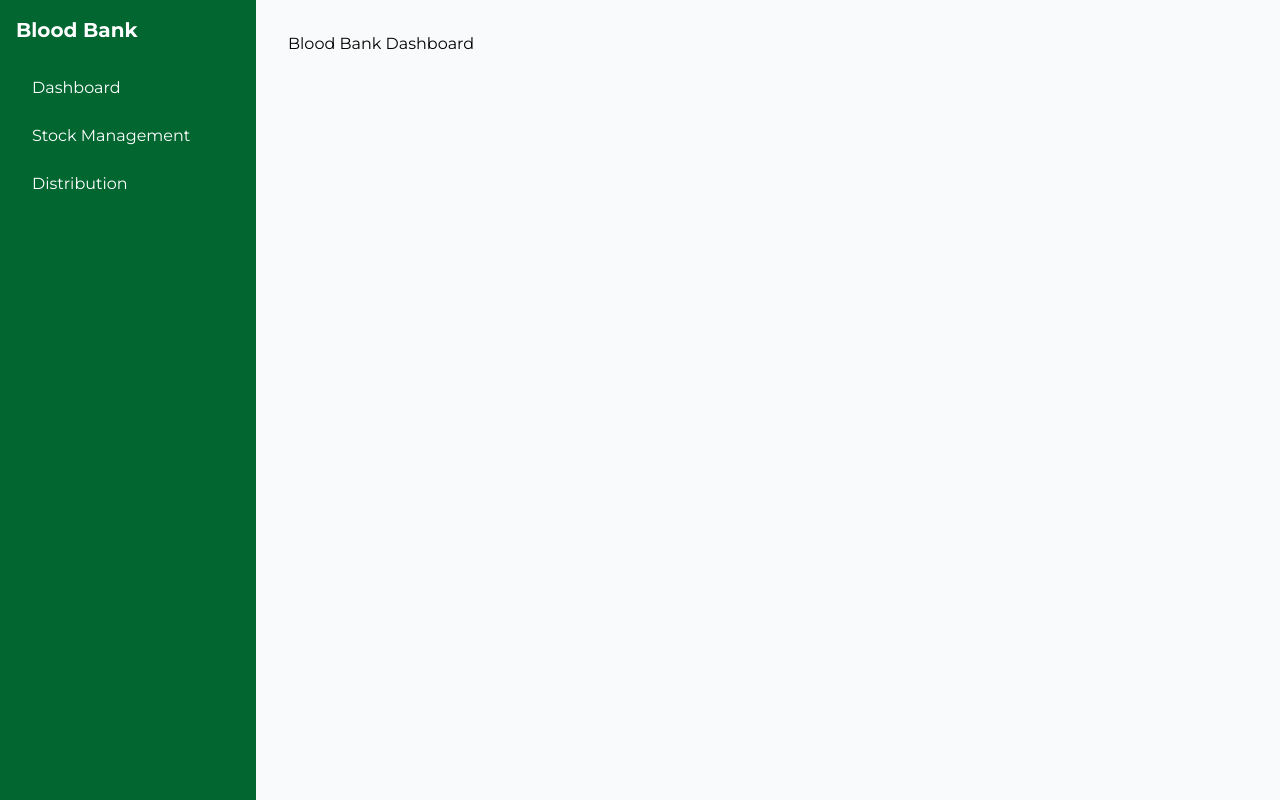
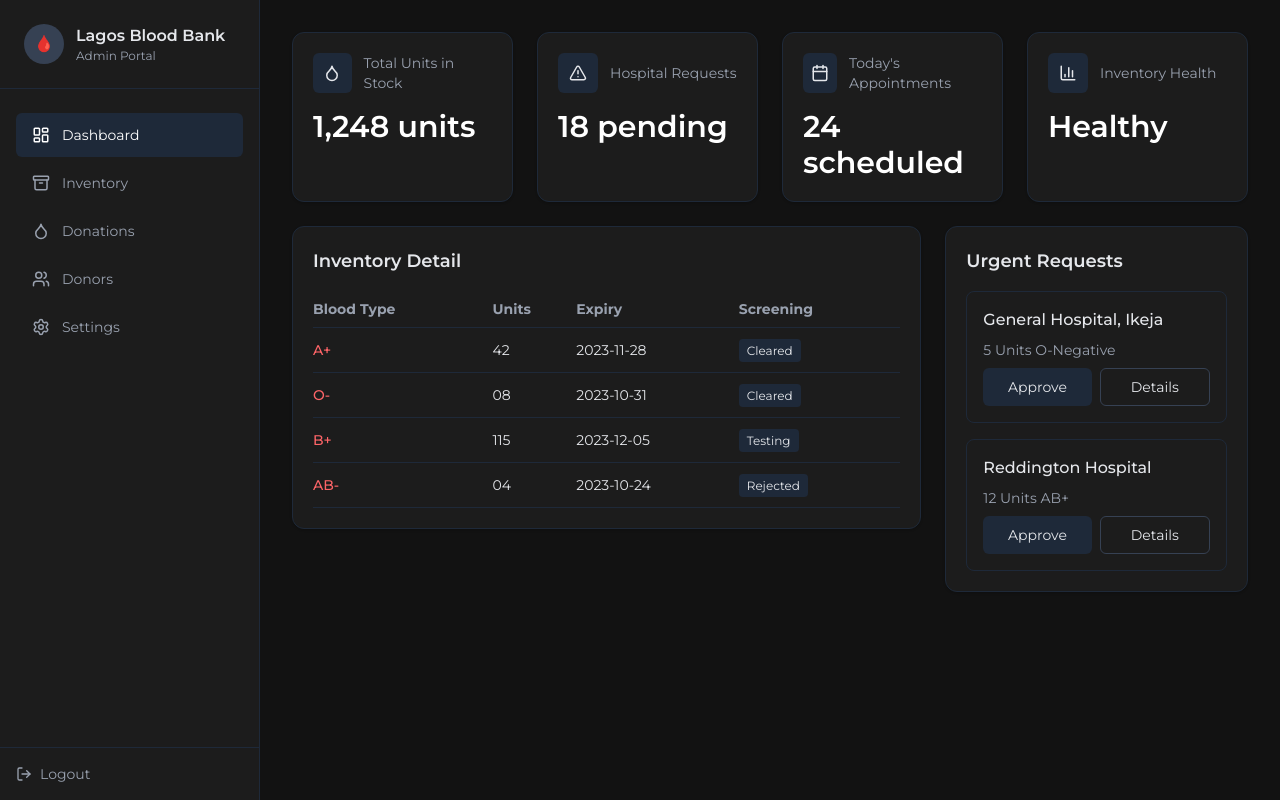
Before and after one commit to BloodDeck/Frontend, a React (Vite) app: page /bloodbank/dashboard in a window 1280 px wide. Built offline with nearby package versions, Linux system fonts and the light colour scheme.

Commit message:
WIP - Implement blood bank dashboard with inventory and request components

```diff
--- a/src/modules/bloodbank/bloodbank.routes.tsx
+++ b/src/modules/bloodbank/bloodbank.routes.tsx
@@ -1,20 +1,55 @@
-import { RouteObject } from 'react-router-dom';
+import { Navigate, RouteObject } from 'react-router-dom';
 import BloodBankLayout from './layout/BloodBankLayout';
 import BloodBankLogin from './auth/BloodBankLogin';
 import BloodBankOnboarding from './auth/BloodBankOnboarding';
+import Dashboard from "./dashboard/pages/Dashboard"
 
-const Dashboard = () => <div>Blood Bank Dashboard</div>;
-const Stock = () => <div>Stock Management</div>;
-const Distribution = () => <div>Distribution</div>;
+// Optional placeholder pages for now
+function InventoryPage() {
+  return <div className="text-white">Inventory Page</div>
+}
+
+function DonationsPage() {
+  return <div className="text-white">Donations Page</div>
+}
+
+function DonorsPage() {
+  return <div className="text-white">Donors Page</div>
+}
+
+function SettingsPage() {
+  return <div className="text-white">Settings Page</div>
+}
 
 export const bloodBankRoutes: RouteObject[] = [
 	{
 		path: '/bloodbank',
-        element: <BloodBankLayout />,
+		element: <BloodBankLayout/>,
 		children: [
-            { path: 'dashboard', element: <Dashboard /> },
-            { path: 'stock', element: <Stock /> },
-            { path: 'distribution', element: <Distribution /> },
+			{
+				index: true,
+				element: <Navigate to="dashboard" replace />,
+			},
+			{
+				path: "dashboard",
+				element: <Dashboard />,
+			},
+			{
+				path: "inventory",
+				element: <InventoryPage />,
+			},
+			{
+				path: "donations",
+				element: <DonationsPage />,
+			},
+			{
+				path: "donors",
+				element: <DonorsPage />,
+			},
+			{
+				path: "settings",
+				element: <SettingsPage />,
+			},
 		]
 	},
 	{
--- /dev/null
+++ b/src/modules/bloodbank/dashboard/components/DashboardStats.tsx
@@ -0,0 +1,39 @@
+import StatCard from "./StatCard/StatCard"
+import {
+  Droplet,
+  AlertTriangle,
+  Calendar,
+  BarChart3
+} from "lucide-react"
+
+export default function DashboardStats() {
+  return (
+    <div className="grid grid-cols-4 gap-6">
+
+      <StatCard
+        title="Total Units in Stock"
+        value="1,248 units"
+        icon={<Droplet size={18} />}
+      />
+
+      <StatCard
+        title="Hospital Requests"
+        value="18 pending"
+        icon={<AlertTriangle size={18} />}
+      />
+
+      <StatCard
+        title="Today's Appointments"
+        value="24 scheduled"
+        icon={<Calendar size={18} />}
+      />
+
+      <StatCard
+        title="Inventory Health"
+        value="Healthy"
+        icon={<BarChart3 size={18} />}
+      />
+
+    </div>
+  )
+}
--- /dev/null
+++ b/src/modules/bloodbank/dashboard/components/InventoryTable/InventoryRow.tsx
@@ -0,0 +1,31 @@
+interface Props {
+  type: string
+  units: string
+  expiry: string
+  status: string
+}
+
+export default function InventoryRow({
+  type,
+  units,
+  expiry,
+  status
+}: Props) {
+  return (
+    <tr className="border-b border-gray-800">
+
+      <td className="py-3 text-red-400 font-medium">{type}</td>
+
+      <td>{units}</td>
+
+      <td>{expiry}</td>
+
+      <td>
+        <span className="text-xs bg-gray-800 px-2 py-1 rounded">
+          {status}
+        </span>
+      </td>
+
+    </tr>
+  )
+}
--- /dev/null
+++ b/src/modules/bloodbank/dashboard/components/InventoryTable/InventoryTable.tsx
@@ -0,0 +1,36 @@
+import Card from "@/shared/components/Card"
+import InventoryRow from "./InventoryRow"
+
+export default function InventoryTable() {
+  return (
+    <Card>
+
+      <h3 className="text-lg font-semibold mb-4">
+        Inventory Detail
+      </h3>
+
+      <table className="w-full text-sm">
+
+        <thead className="text-gray-400 border-b border-gray-800">
+          <tr>
+            <th className="text-left py-2">Blood Type</th>
+            <th className="text-left py-2">Units</th>
+            <th className="text-left py-2">Expiry</th>
+            <th className="text-left py-2">Screening</th>
+          </tr>
+        </thead>
+
+        <tbody>
+
+          <InventoryRow type="A+" units="42" expiry="2023-11-28" status="Cleared" />
+          <InventoryRow type="O-" units="08" expiry="2023-10-31" status="Cleared" />
+          <InventoryRow type="B+" units="115" expiry="2023-12-05" status="Testing" />
+          <InventoryRow type="AB-" units="04" expiry="2023-10-24" status="Rejected" />
+
+        </tbody>
+
+      </table>
+
+    </Card>
+  )
+}
--- /dev/null
+++ b/src/modules/bloodbank/dashboard/components/StatCard/StatCard.tsx
@@ -0,0 +1,44 @@
+import Card from "@/shared/components/Card"
+import { StatCardProps } from "./types"
+
+export default function StatCard({
+  title,
+  value,
+  icon,
+  description,
+  footer
+}: StatCardProps) {
+  return (
+    <Card className="flex flex-col gap-4">
+
+      <div className="flex items-center gap-3">
+
+        <div className="h-10 w-10 flex items-center justify-center rounded-md bg-gray-800">
+          {icon}
+        </div>
+
+        <p className="text-sm text-gray-400">{title}</p>
+
+      </div>
+
+      <div>
+
+        <p className="text-3xl font-semibold text-white">
+          {value}
+        </p>
+
+        {description && (
+          <p className="text-sm text-gray-400">
+            {description}
+          </p>
+        )}
+
+      </div>
+
+      {footer && (
+        <div>{footer}</div>
+      )}
+
+    </Card>
+  )
+}
--- /dev/null
+++ b/src/modules/bloodbank/dashboard/components/StatCard/types.ts
@@ -0,0 +1,9 @@
+import { ReactNode } from "react"
+
+export interface StatCardProps {
+  title: string
+  value: string
+  icon: ReactNode
+  description?: string
+  footer?: ReactNode
+}
--- /dev/null
+++ b/src/modules/bloodbank/dashboard/components/UrgentRequests/RequestItem.tsx
@@ -0,0 +1,35 @@
+interface Props {
+  hospital: string
+  request: string
+}
+
+export default function RequestItem({
+  hospital,
+  request
+}: Props) {
+  return (
+    <div className="border border-gray-800 rounded-lg p-4 space-y-2">
+
+      <p className="font-medium">
+        {hospital}
+      </p>
+
+      <p className="text-sm text-gray-400">
+        {request}
+      </p>
+
+      <div className="flex gap-2">
+
+        <button className="flex-1 bg-gray-800 rounded-md py-2 text-sm">
+          Approve
+        </button>
+
+        <button className="flex-1 border border-gray-700 rounded-md py-2 text-sm">
+          Details
+        </button>
+
+      </div>
+
+    </div>
+  )
+}
--- /dev/null
+++ b/src/modules/bloodbank/dashboard/components/UrgentRequests/UrgentRequests.tsx
@@ -0,0 +1,24 @@
+import Card from "@/shared/components/Card"
+import RequestItem from "./RequestItem"
+
+export default function UrgentRequests() {
+  return (
+    <Card className="space-y-4">
+
+      <h3 className="text-lg font-semibold">
+        Urgent Requests
+      </h3>
+
+      <RequestItem
+        hospital="General Hospital, Ikeja"
+        request="5 Units O-Negative"
+      />
+
+      <RequestItem
+        hospital="Reddington Hospital"
+        request="12 Units AB+"
+      />
+
+    </Card>
+  )
+}
--- /dev/null
+++ b/src/modules/bloodbank/dashboard/pages/Dashboard.tsx
@@ -0,0 +1,23 @@
+import DashboardStats from "../components/DashboardStats"
+import InventoryTable from "../components/InventoryTable/InventoryTable"
+import UrgentRequests from "../components/UrgentRequests/UrgentRequests"
+
+export default function Dashboard() {
+  return (
+    <div className="space-y-6">
+
+      <DashboardStats />
+
+      <div className="grid grid-cols-3 gap-6">
+
+        <div className="col-span-2">
+          <InventoryTable />
+        </div>
+
+        <UrgentRequests />
+
+      </div>
+
+    </div>
+  )
+}
--- a/src/modules/bloodbank/layout/BloodBankLayout.tsx
+++ b/src/modules/bloodbank/layout/BloodBankLayout.tsx
@@ -1,22 +1,14 @@
-import React from 'react';
-import { Outlet, Link } from 'react-router-dom';
+import { Outlet } from "react-router-dom"
+import BloodBankSidebar from "./BloodBankSidebar"
 
-const BloodBankLayout = () => {
-    return (
-        <div className="flex h-screen bg-gray-50">
-            <aside className="w-64 bg-green-800 text-white p-4">
-                <h2 className="text-xl font-bold mb-6">Blood Bank</h2>
-                <nav className="space-y-2">
-                    <Link to="/bloodbank/dashboard" className="block py-2 px-4 hover:bg-green-700 rounded">Dashboard</Link>
-                    <Link to="/bloodbank/stock" className="block py-2 px-4 hover:bg-green-700 rounded">Stock Management</Link>
-                    <Link to="/bloodbank/distribution" className="block py-2 px-4 hover:bg-green-700 rounded">Distribution</Link>
-                </nav>
-            </aside>
-            <main className="flex-1 p-8 overflow-y-auto">
-                <Outlet />
-            </main>
-        </div>
-    );
-};
+export default function BloodBankLayout() {
+  return (
+    <div className="flex min-h-screen bg-[#121212] text-gray-200">
+      <BloodBankSidebar />
 
-export default BloodBankLayout;
+      <main className="flex-1 p-4 sm:p-6 lg:p-8 overflow-x-hidden">
+        <Outlet />
+      </main>
+    </div>
+  )
+}
--- /dev/null
+++ b/src/modules/bloodbank/layout/BloodBankSidebar.tsx
@@ -0,0 +1,97 @@
+import { NavLink } from "react-router-dom"
+import {
+  LayoutDashboard,
+  Archive,
+  Droplet,
+  Users,
+  Settings,
+  LogOut
+} from "lucide-react"
+
+const navItems = [
+  {
+    label: "Dashboard",
+    icon: LayoutDashboard,
+    path: "/bloodbank/dashboard",
+  },
+  {
+    label: "Inventory",
+    icon: Archive,
+    path: "/bloodbank/inventory",
+  },
+  {
+    label: "Donations",
+    icon: Droplet,
+    path: "/bloodbank/donations",
+  },
+  {
+    label: "Donors",
+    icon: Users,
+    path: "/bloodbank/donors",
+  },
+  {
+    label: "Settings",
+    icon: Settings,
+    path: "/bloodbank/settings",
+  },
+]
+
+export default function BloodBankSidebar() {
+  return (
+    <aside className="w-[260px] border-r border-gray-800 bg-[#1c1c1c] flex flex-col">
+
+      {/* Logo */}
+
+      <div className="flex items-center gap-3 px-6 py-6 border-b border-gray-800">
+
+        <div className="h-10 w-10 flex items-center justify-center rounded-full bg-gray-700">
+          🩸
+        </div>
+
+        <div>
+          <p className="font-semibold">Lagos Blood Bank</p>
+          <p className="text-xs text-gray-400">Admin Portal</p>
+        </div>
+
+      </div>
+
+      {/* Navigation */}
+
+      <nav className="flex-1 px-4 py-6 space-y-1">
+
+        {navItems.map((item) => {
+          const Icon = item.icon
+
+          return (
+            <NavLink
+              key={item.label}
+              to={item.path}
+              className={({ isActive }) =>
+                `flex items-center gap-3 px-4 py-3 rounded-md text-sm transition
+                 ${
+                   isActive
+                     ? "bg-gray-800 text-white"
+                     : "text-gray-400 hover:bg-gray-800 hover:text-white"
+                 }`
+              }
+            >
+              <Icon size={18} />
+              {item.label}
+            </NavLink>
+          )
+        })}
+
+      </nav>
+
+      {/* Footer */}
+
+      <div className="border-t border-gray-800 p-4">
+        <button className="flex items-center gap-2 text-sm text-gray-400 hover:text-white">
+          <LogOut size={16} />
+          Logout
+        </button>
+      </div>
+
+    </aside>
+  )
+}
--- /dev/null
+++ b/src/shared/components/Card.tsx
@@ -0,0 +1,16 @@
+import { ReactNode } from "react"
+
+interface CardProps {
+  children: ReactNode
+  className?: string
+}
+
+export default function Card({ children, className }: CardProps) {
+  return (
+    <div
+      className={`rounded-xl border border-gray-800 bg-[#1c1c1c] p-5 shadow-sm ${className}`}
+    >
+      {children}
+    </div>
+  )
+}
```
Lines whose indentation alone changed are shown as unchanged.
